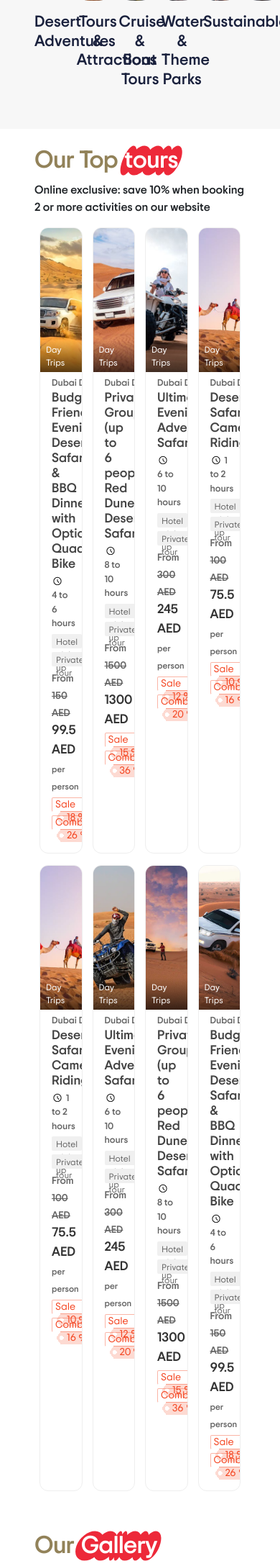
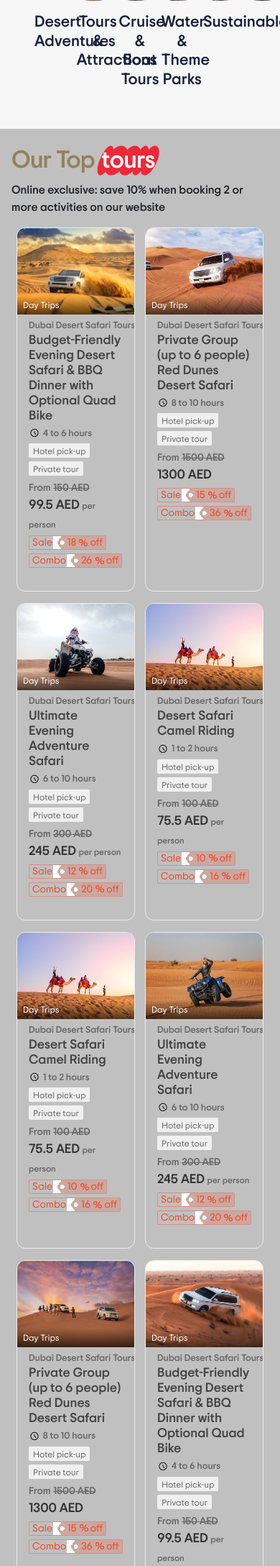
Before and after one commit to UsamaAhmed212/Arabian-Adventures, a PHP site: page / in a window 390 px wide; the page is wider, and only the part inside the window is pictured. Shown: the part 776-2952 px from the top of that part at 72% size. Run offline with PHP 8.4, Linux system fonts and the light colour scheme; style sheets or scripts are compiled from the project's sources.

Commit message:
Top Tours Area Responsive Working

```diff
--- a/assets/styles/SCSS/_variables.scss
+++ b/assets/styles/SCSS/_variables.scss
@@ -2,3 +2,36 @@
 
 // $default_color: #faf8f8;
 $default_color: #f7f7f7;
+
+
+
+
+
+// Define common breakpoints
+$breakpoint-xs: 0;       // Extra small: <576px
+$breakpoint-sm: 576px;   // Small: ≥576px
+$breakpoint-md: 768px;   // Medium: ≥768px
+$breakpoint-lg: 992px;   // Large: ≥992px
+$breakpoint-xl: 1200px;  // Extra large: ≥1200px
+$breakpoint-xxl: 1400px; // Extra extra large: ≥1400px
+
+// Mixin for min-width queries
+@mixin respond-min($breakpoint) {
+    @media (min-width: $breakpoint) {
+        @content;
+    }
+}
+
+// Mixin for max-width queries
+@mixin respond-max($breakpoint) {
+    @media (max-width: $breakpoint) {
+        @content;
+    }
+}
+
+// Mixin for responsive queries between two breakpoints (min-width and max-width)
+@mixin respond-between($min, $max) {
+  @media (min-width: $min) and (max-width: $max) {
+    @content;
+  }
+}
--- a/assets/styles/SCSS/home.scss
+++ b/assets/styles/SCSS/home.scss
@@ -189,7 +189,7 @@
 
              img {
                 width: 100%;
-                height: 200px;
+                height: 180px;
                 object-fit: cover;
             }
 
--- a/assets/styles/SCSS/responsive.scss
+++ b/assets/styles/SCSS/responsive.scss
@@ -0,0 +1,24 @@
+// Import external files and variables
+@use 'variables' as *;
+
+body {
+    .top-tours {
+        background: silver;
+    }
+
+
+    .top-tours .tour .thumbnail img {
+        @include respond-max($breakpoint-lg) {
+            height: 170px;
+        }
+
+        @include respond-max($breakpoint-md) {
+            height: 160px;
+        }
+
+        @include respond-max($breakpoint-sm) {
+            height: 120px;
+        }
+
+    }
+}
--- a/assets/styles/css/home.css
+++ b/assets/styles/css/home.css
@@ -207,7 +207,7 @@
 }
 .top-tours .tour .thumbnail img {
   width: 100%;
-  height: 200px;
+  height: 180px;
   object-fit: cover;
 }
 .top-tours .tour .thumbnail .category {
--- a/assets/styles/css/responsive.css
+++ b/assets/styles/css/responsive.css
@@ -1,2 +1,19 @@
-
+body .top-tours {
+  background: silver;
+}
+@media (max-width: 992px) {
+  body .top-tours .tour .thumbnail img {
+    height: 170px;
+  }
+}
+@media (max-width: 768px) {
+  body .top-tours .tour .thumbnail img {
+    height: 160px;
+  }
+}
+@media (max-width: 576px) {
+  body .top-tours .tour .thumbnail img {
+    height: 120px;
+  }
+}
 /*# sourceMappingURL=responsive.css.map */
--- a/index.html
+++ b/index.html
@@ -205,7 +205,7 @@
 
     <!-- Top Tours Area -->
      <section class="top-tours py-3">
-        <div class="container-xxl px-5">
+        <div class="container-xxl px-lg-5 px-sm-4 px-3">
             <div class="row m-0 justify-content-around">
                 <div class="col-12 p-0 py-2">
                     <h2 class="waved-heading">
@@ -221,7 +221,7 @@
                     <p class="subtitle m-0">Online exclusive: save 10% when booking 2 or more activities on our website</p>
                 </div>
                 <!-- card -->
-                <div class="col-3 p-0 mb-3">
+                <div class="col-lg-3 col-md-4 col-6 p-0 mb-3">
                     <div class="tour">
                         <a href="#" target="_blank" rel="noopener noreferrer">
                             <div class="thumbnail">
@@ -279,7 +279,7 @@
                         </a>
                     </div>
                 </div>
-                <div class="col-3 p-0 mb-3">
+                <div class="col-lg-3 col-md-4 col-6 p-0 mb-3">
                     <div class="tour">
                         <a href="#" target="_blank" rel="noopener noreferrer">
                             <div class="thumbnail">
@@ -337,7 +337,7 @@
                         </a>
                     </div>
                 </div>
-                <div class="col-3 p-0 mb-3">
+                <div class="col-lg-3 col-md-4 col-6 p-0 mb-3">
                     <div class="tour">
                         <a href="#" target="_blank" rel="noopener noreferrer">
                             <div class="thumbnail">
@@ -395,7 +395,7 @@
                         </a>
                     </div>
                 </div>
-                <div class="col-3 p-0 mb-3">
+                <div class="col-lg-3 col-md-4 col-6 p-0 mb-3">
                     <div class="tour">
                         <a href="#" target="_blank" rel="noopener noreferrer">
                             <div class="thumbnail">
@@ -453,7 +453,7 @@
                         </a>
                     </div>
                 </div>
-                <div class="col-3 p-0 mb-3">
+                <div class="col-lg-3 col-md-4 col-6 p-0 mb-3">
                     <div class="tour">
                         <a href="#" target="_blank" rel="noopener noreferrer">
                             <div class="thumbnail">
@@ -511,7 +511,7 @@
                         </a>
                     </div>
                 </div>
-                <div class="col-3 p-0 mb-3">
+                <div class="col-lg-3 col-md-4 col-6 p-0 mb-3">
                     <div class="tour">
                         <a href="#" target="_blank" rel="noopener noreferrer">
                             <div class="thumbnail">
@@ -569,7 +569,7 @@
                         </a>
                     </div>
                 </div>
-                <div class="col-3 p-0 mb-3">
+                <div class="col-lg-3 col-md-4 col-6 p-0 mb-3">
                     <div class="tour">
                         <a href="#" target="_blank" rel="noopener noreferrer">
                             <div class="thumbnail">
@@ -627,7 +627,7 @@
                         </a>
                     </div>
                 </div>
-                <div class="col-3 p-0 mb-3">
+                <div class="col-lg-3 col-md-4 col-6 p-0 mb-3">
                     <div class="tour">
                         <a href="#" target="_blank" rel="noopener noreferrer">
                             <div class="thumbnail">
```
Also changed, not shown: 2 other files.
